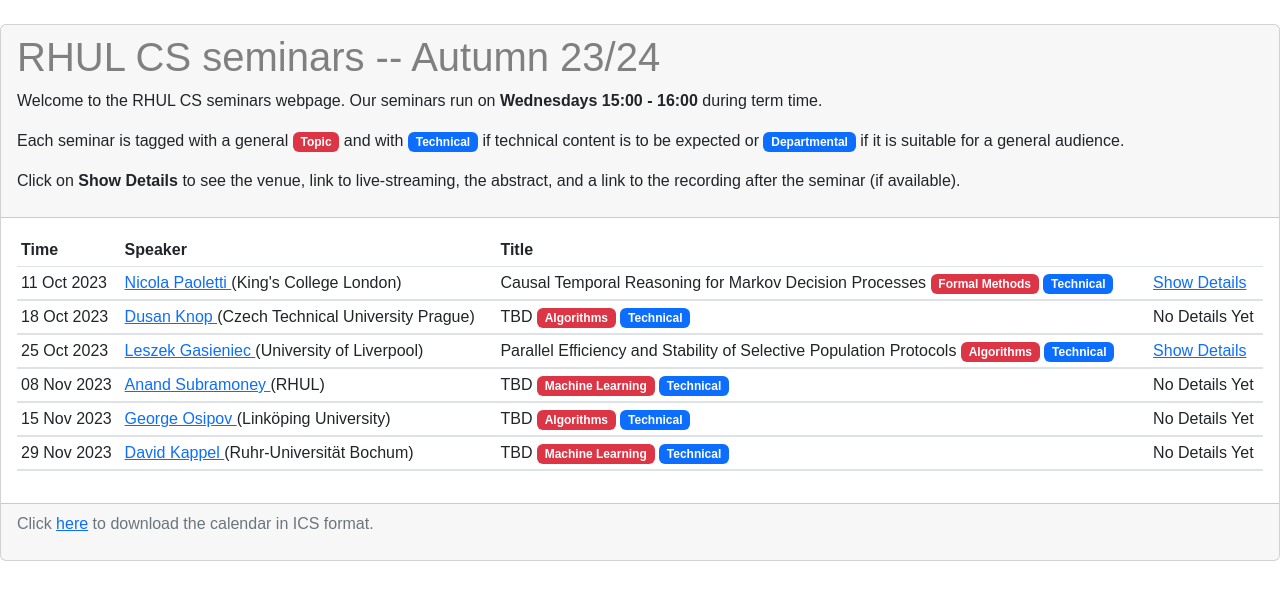
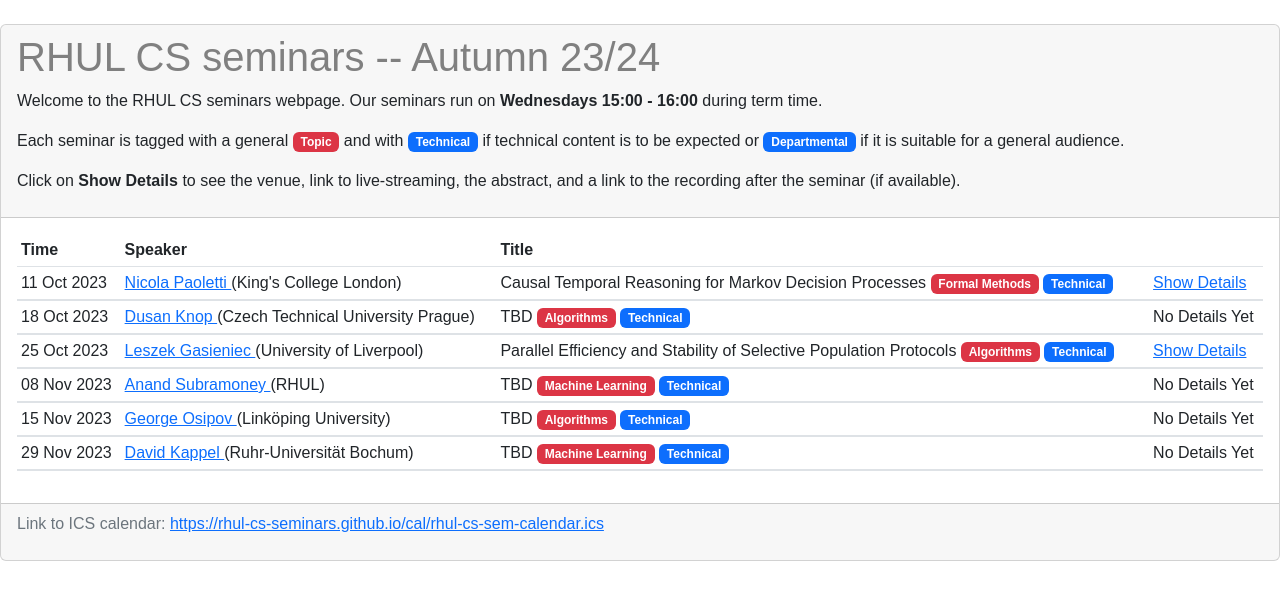
Before and after one commit to rhul-cs-seminars/rhul-cs-seminars.github.io, a Jekyll site: the page built from index.md, in a window 1280 px wide. Shown: the top 600 px of the page. Built offline with Jekyll 4.4.1, drawn with Linux system fonts in a browser that asks for light colours.

Commit message:
changed calendar text

```diff
--- a/_includes/schedule.html
+++ b/_includes/schedule.html
@@ -69,9 +69,8 @@
 </table>
 </div>
 <div class="card-footer text-muted">
-    <p>Click
-        <a href="{{site.url}}/cal/rhul-cs-sem-calendar.ics">here</a>
-        to download the calendar in ICS format.
+    <p> Link to ICS calendar:
+        <a href="{{site.url}}/cal/rhul-cs-sem-calendar.ics">{{site.url}}/cal/rhul-cs-sem-calendar.ics</a>
     </p>
   </div>
 </div>
```
Also changed, not shown: 2 other files.
